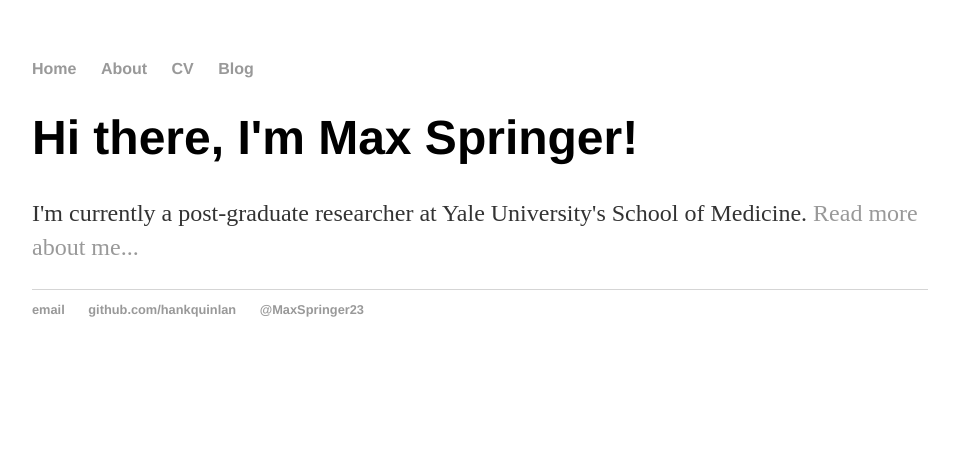
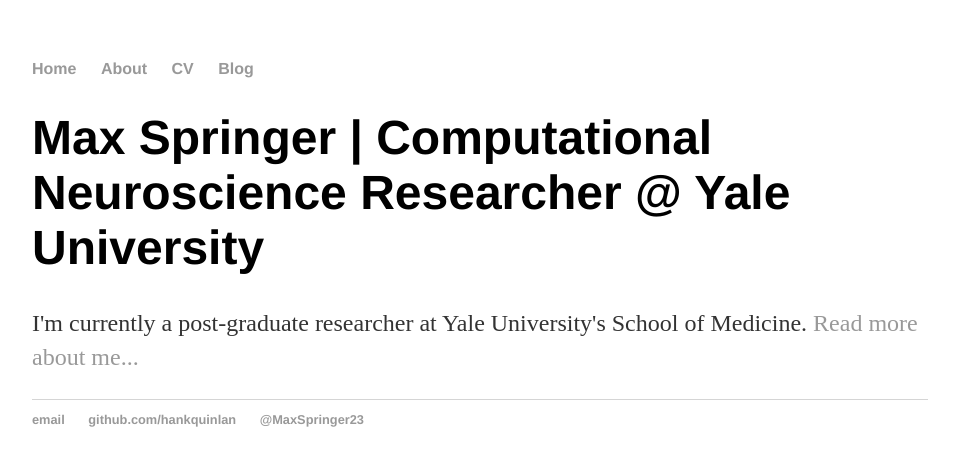
Before and after one commit to mss423/mss423.github.io, a Jekyll site: the page built from index.html, in a window 1280 px wide. Shown: the top 466 px of the page, without its empty margins (160-1119 px from the left). Built offline with Jekyll 4.4.1, drawn with Linux system fonts in a browser that asks for light colours.

Commit message:
Update index.html

```diff
--- a/index.html
+++ b/index.html
@@ -1,8 +1,8 @@
 ---
 layout: default
-title: Max Springer | Computational Neuroscience Researcher @ Yale University
+title: Max Springer | Mathematician
 ---
 <div class="blurb">
-	<h1>Hi there, I'm Max Springer!</h1>
+	<h1>Max Springer | Computational Neuroscience Researcher @ Yale University</h1>
 	<p>I'm currently a post-graduate researcher at Yale University's School of Medicine. <a href="/about">Read more about me...</a></p>
 </div><!-- /.blurb -->
```
